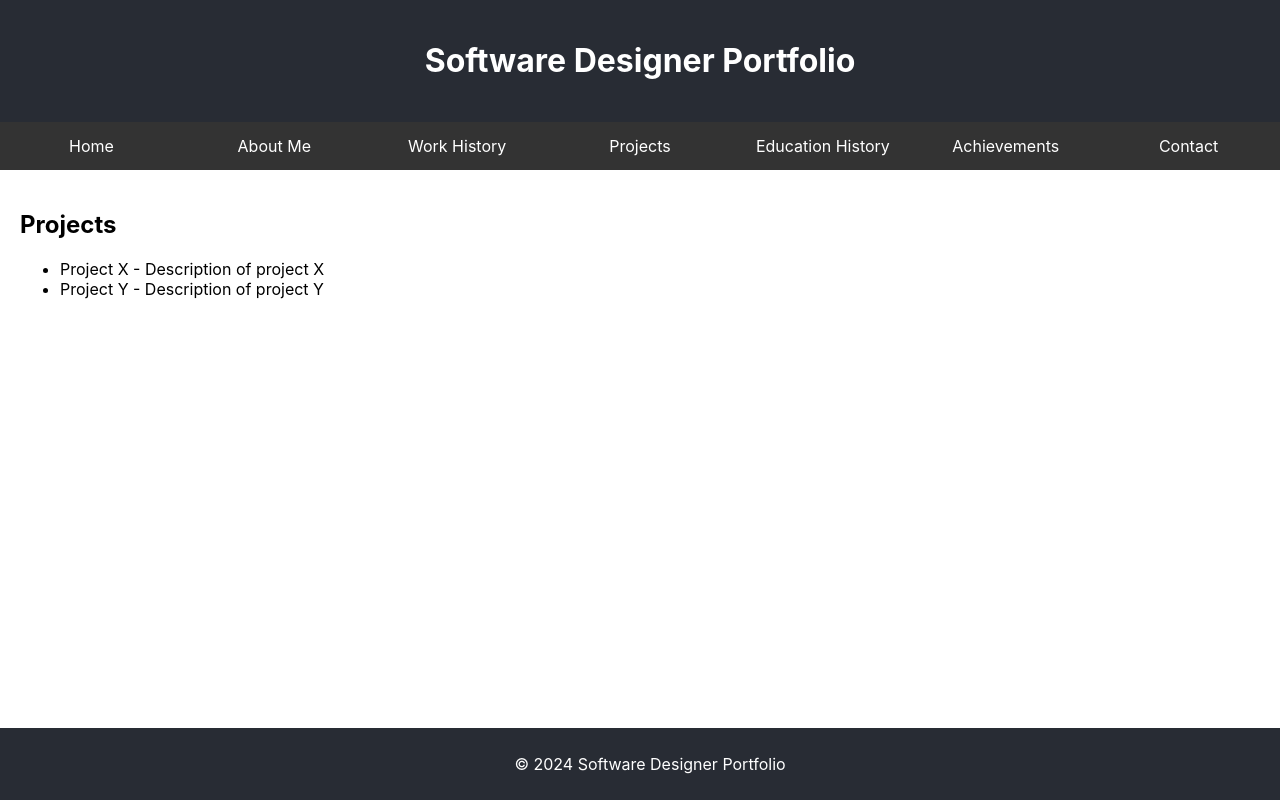
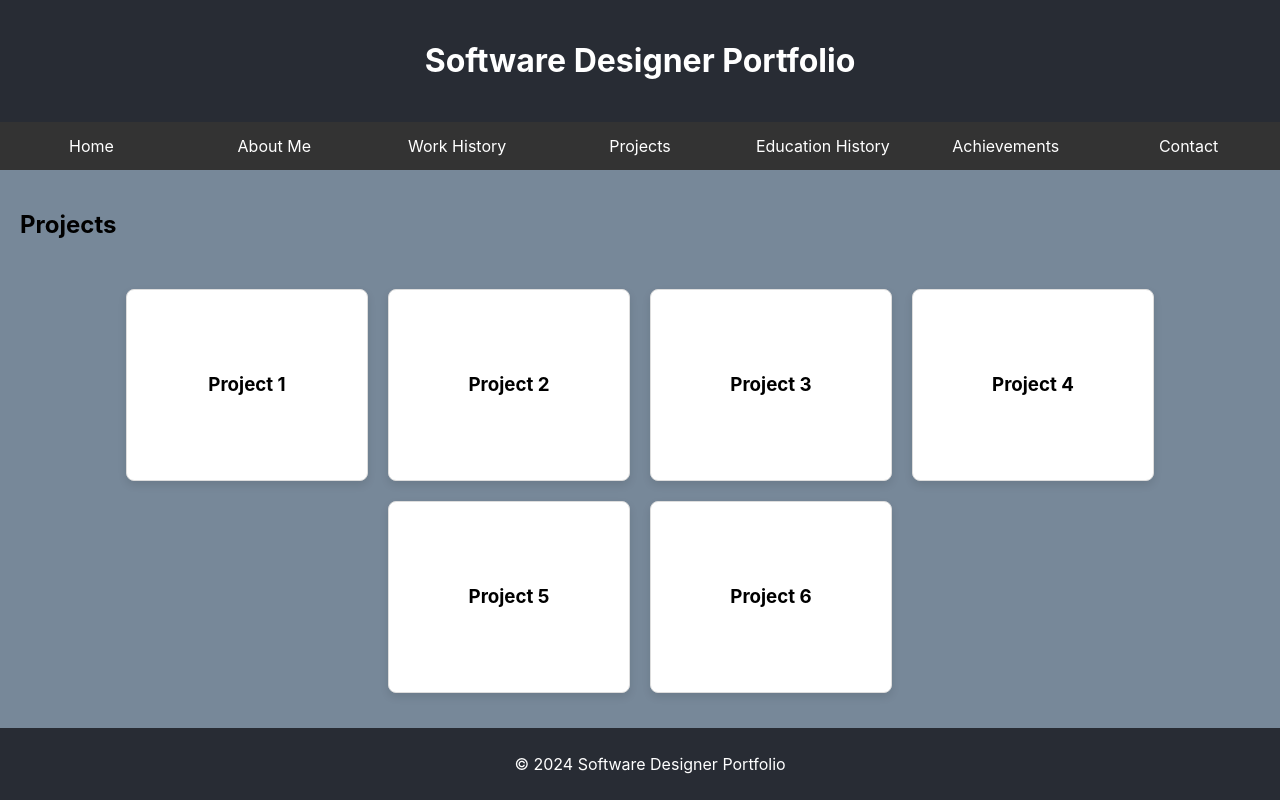
Before and after one commit to pngu21/Code_Projects, a React (Create React App) app in the folder CP5/portfolio_resume/: page /projects in a window 1280 px wide. Built offline with nearby package versions, Linux system fonts and the light colour scheme.

Commit message:
Project Change

```diff
--- a/CP5/portfolio_resume/src/Components/Projects.jsx
+++ b/CP5/portfolio_resume/src/Components/Projects.jsx
@@ -1,5 +1,6 @@
 import React from 'react';
 import '../index.css';
+import { BrowserRouter as Router, Route, Routes, Link, useLocation } from 'react-router-dom';
 // import styled from 'styled-components';
 // const ProjectsContainer = styled.section`
 //   padding: 20px;
@@ -8,10 +9,52 @@
 const Projects = () => (
   <section className="projects-container">
     <h2>Projects</h2>
-    <ul>
-      <li>Project X - Description of project X</li>
-      <li>Project Y - Description of project Y</li>
-    </ul>
+
+  <div className="cards-container">
+    <div className="card">
+      <Link to="/pro1">
+        <div className="card-content">
+          <h3>Project 1</h3>
+        </div>
+      </Link>
+    </div>
+    <div className="card">
+      <Link to="/pro2">
+        <div className="card-content">
+          <h3>Project 2</h3>
+        </div>
+      </Link>
+    </div>
+    <div className="card">
+      <Link to="/pro3">
+        <div className="card-content">
+          <h3>Project 3</h3>
+        </div>
+      </Link>
+    </div>
+    <div className="card">
+      <Link to="/pro4">
+        <div className="card-content">
+          <h3>Project 4</h3>
+        </div>
+      </Link>
+    </div>
+    <div className="card">
+      <Link to="/pro5">
+        <div className="card-content">
+          <h3>Project 5</h3>
+        </div>
+      </Link>
+    </div>
+    <div className="card">
+      <Link to="/pro6">
+        <div className="card-content">
+          <h3>Project 6</h3>
+        </div>
+      </Link>
+    </div>
+  </div>
+
   </section>
 );
 
--- a/CP5/portfolio_resume/src/index.css
+++ b/CP5/portfolio_resume/src/index.css
@@ -1,5 +1,6 @@
 body {
   margin: 0;
+  background-color:lightslategrey;
   font-family: -apple-system, BlinkMacSystemFont, 'Segoe UI', 'Roboto', 'Oxygen',
     'Ubuntu', 'Cantarell', 'Fira Sans', 'Droid Sans', 'Helvetica Neue',
     sans-serif;
```
